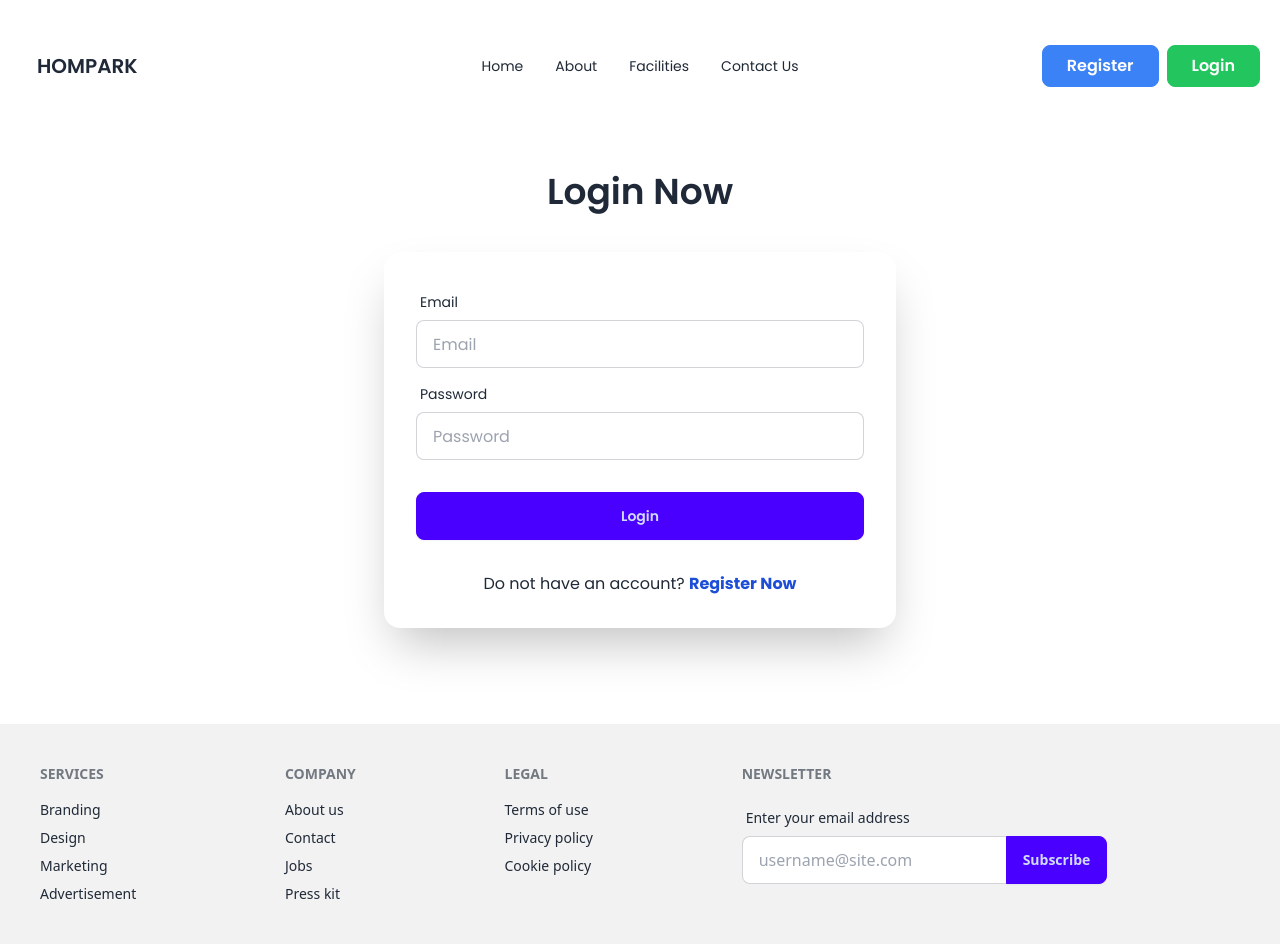
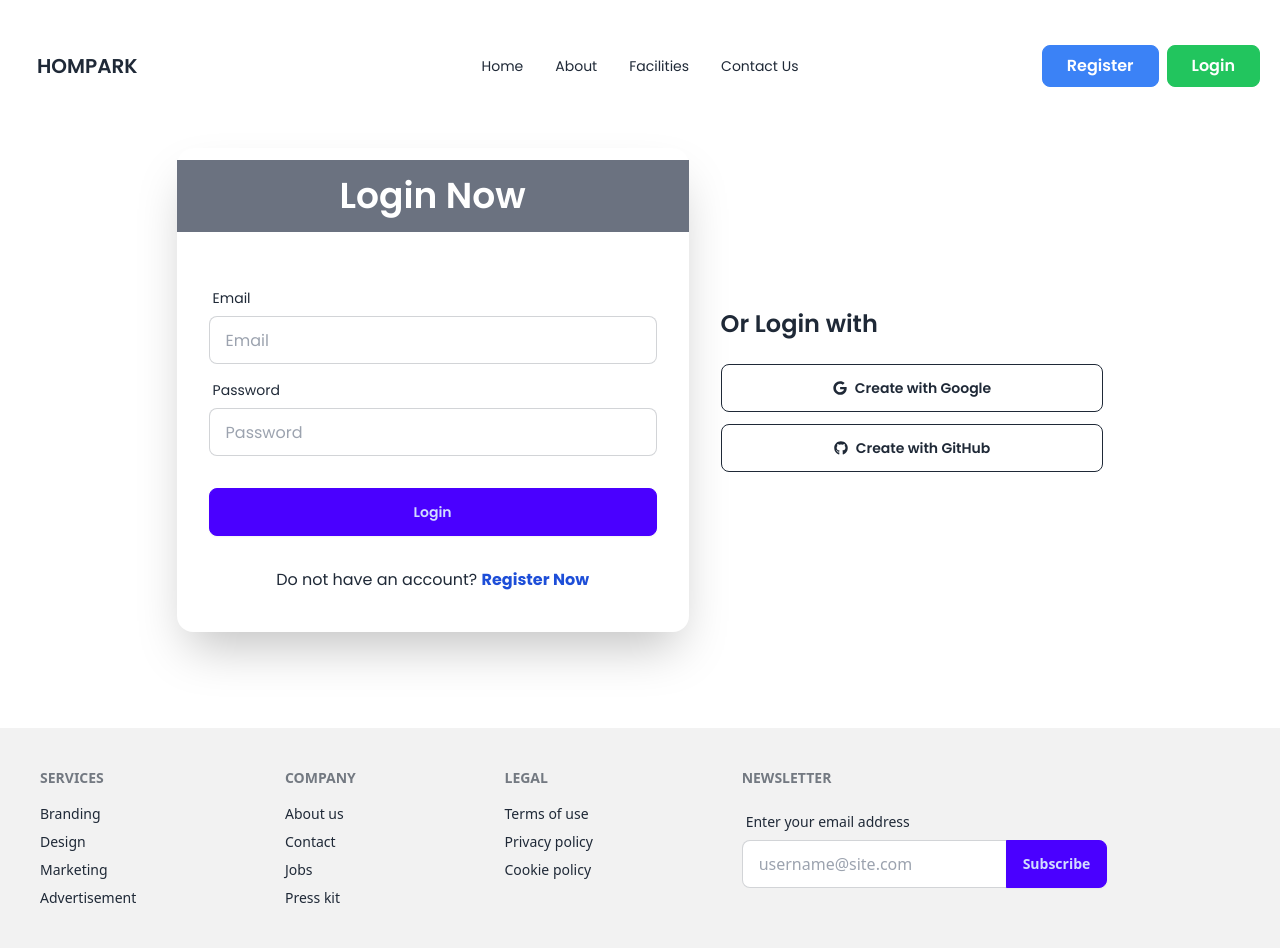
Before and after one commit to Siam-al-islam/hompark, a React (Vite) app: page /login in a window 1280 px wide. Built offline with nearby package versions, Linux system fonts and the light colour scheme; a web font is replaced by a local one.

Commit message:
login functionality implement on the UI

```diff
--- a/src/Pages/Login/Login.jsx
+++ b/src/Pages/Login/Login.jsx
@@ -1,24 +1,41 @@
 import { Link } from "react-router-dom";
 import Navbar from "../Home/Shared/Navbar";
+import { useContext } from "react";
+import { AuthContext } from "../../Provider/AuthPorvider";
+import { ToastContainer, toast } from "react-toastify";
+import { FaGithub, FaGoogle } from "react-icons/fa";
 
 const Login = () => {
+
+    const { signIn } = useContext(AuthContext);
 
     const handleLogin = (e) => {
         e.preventDefault();
         const form = new FormData(e.currentTarget);
         const email = form.get('email');
         const password = form.get('password');
+
+        // sign in user
+        signIn(email, password)
+            .then(result => {
+                toast.success("Successfully logged In", { position: "top-center" })
+                console.log(result);
+            })
+            .catch(error => {
+                toast.error("Wrong password or email", { position: "top-center" })
+                console.error(error)
+            })
     }
 
     return (
         <div>
             <Navbar />
-            <div className="hero mt-14">
-                <div className="hero-content w-full flex-col">
-                    <div className="text-center">
-                        <h1 className="text-4xl font-semibold">Login Now</h1>
-                    </div>
-                    <div className="card w-full max-w-lg shadow-2xl bg-base-100 mt-6">
+            <div className="hero mt-8">
+                <div className="hero-content w-full md:flex-row flex-col gap-8">
+                    <div className="card w-full max-w-lg shadow-2xl bg-base-100">
+                        <div className="text-center mb-4 mt-3 bg-gray-500 text-white py-4">
+                            <h1 className="text-4xl font-semibold">Login Now</h1>
+                        </div>
                         <form onSubmit={handleLogin} className="card-body">
                             <div className="form-control">
                                 <label className="label">
@@ -38,7 +55,19 @@ const Login = () => {
                             <div className="mt-6 text-center">
                                 <h2>Do not have an account? <Link to="/register" className="font-bold text-blue-700">Register Now</Link></h2>
                             </div>
+                            <ToastContainer />
                         </form>
+                    </div>
+                    <div>
+                        <h3 className="text-2xl font-semibold">Or Login with</h3>
+                        <button className="btn btn-outline w-full mt-6">
+                            <FaGoogle />
+                            Create with Google
+                        </button>
+                        <button className="btn btn-outline w-full mt-3">
+                            <FaGithub />
+                            Create with GitHub
+                        </button>
                     </div>
                 </div>
             </div>
--- a/src/Provider/AuthPorvider.jsx
+++ b/src/Provider/AuthPorvider.jsx
@@ -1,4 +1,4 @@
-import { createUserWithEmailAndPassword, getAuth } from "firebase/auth";
+import { createUserWithEmailAndPassword, getAuth, signInWithEmailAndPassword } from "firebase/auth";
 import { createContext, useState } from "react";
 import app from "../Firebase/firebase.config";
 
@@ -14,9 +14,14 @@ const AuthProvider = ({ children }) => {
         return createUserWithEmailAndPassword(auth, email, password)
     }
 
+    const signIn = (email, password) => {
+        return signInWithEmailAndPassword(auth, email, password)
+    }
+
     const authInfo = {
         user,
-        createUser
+        createUser,
+        signIn
     }
 
     return (
```
